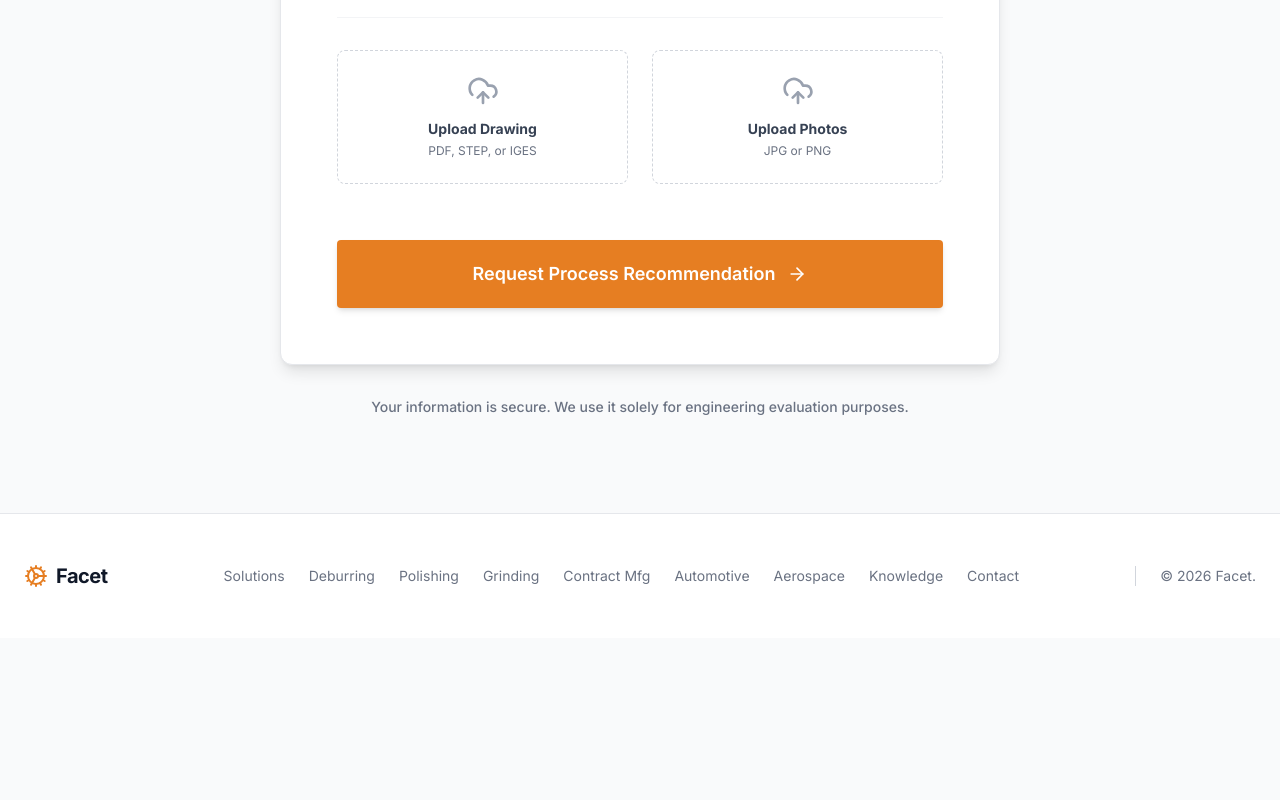
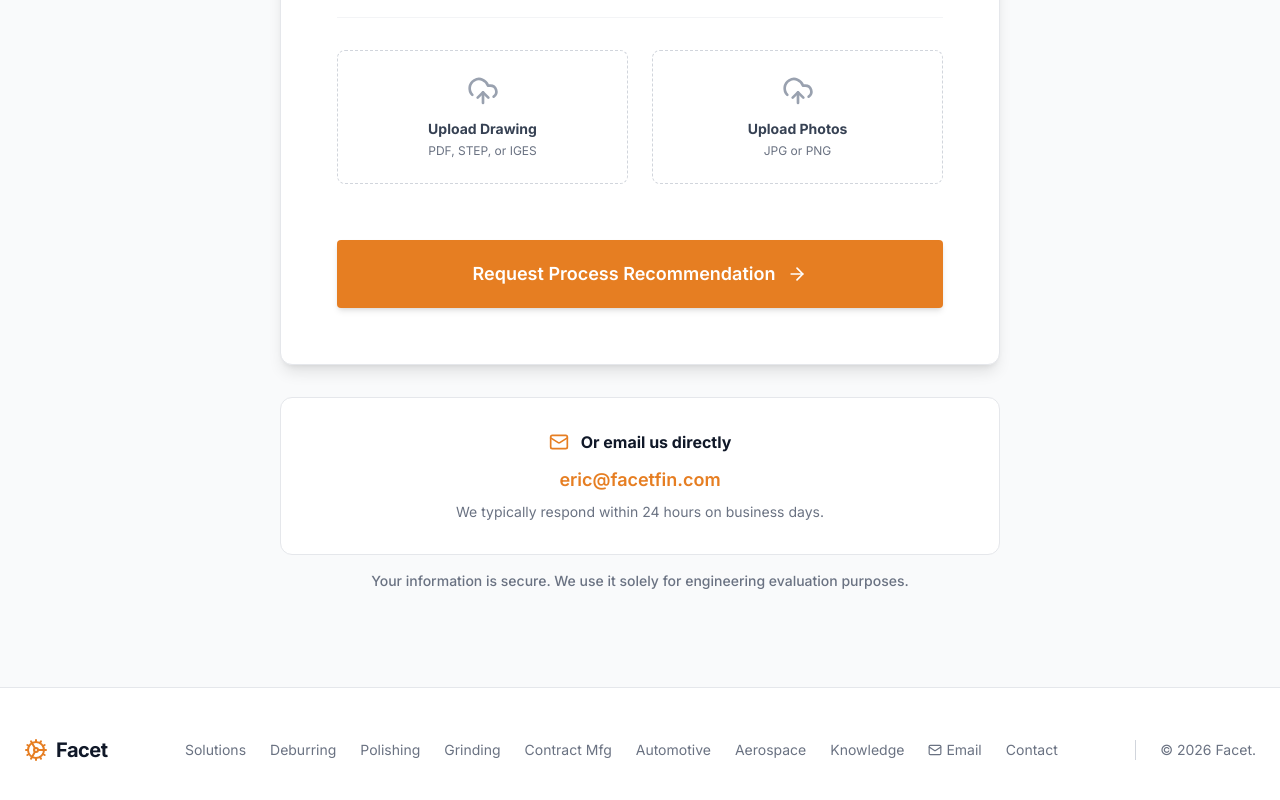
Before and after one commit to EricFTC/machine-solution, a React (Vite) app: page /contact in a window 1280 px wide. Shown: the part 1137-1937 px from the top of the page. Before the commit the page ends 1775 px from the top, so only its background shows below. Built offline with nearby package versions, Linux system fonts and the light colour scheme.

Commit message:
feat: update site URL to facetfin.com, add eric@facetfin.com contact

```diff
--- a/index.html
+++ b/index.html
@@ -1,20 +1,18 @@
-<!doctype html>
+<!DOCTYPE html>
 <html lang="en">
   <head>
     <meta charset="UTF-8" />
     <meta name="viewport" content="width=device-width, initial-scale=1.0" />
-
-    <!-- Primary Meta Tags -->
-    <title>Facet — Metal Surface Finishing | Deburring, Polishing & Grinding Services</title>
-    <meta name="description" content="Professional metal surface finishing services: deburring, polishing, grinding, and brush finishing. Process-first approach from sample testing to production. Engineering review within 24 hours." />
-    <meta name="keywords" content="metal deburring service, metal polishing service, metal grinding service, surface finishing China, brush finishing, mirror polishing, edge radiusing, metal finishing supplier" />
-    <link rel="canonical" href="https://animated-vacherin-dc0614.netlify.app/" />
+    <title>Facet — Metal Surface Finishing Services</title>
+    <meta name="description" content="Professional metal surface finishing: deburring, polishing, grinding, and brush finishing. Process-first approach from sample testing to production." />
+    <meta name="keywords" content="metal surface finishing, deburring, polishing, grinding, brush finishing, surface treatment, metal processing" />
+    <link rel="canonical" href="https://facetfin.com/" />
 
     <!-- Open Graph -->
     <meta property="og:title" content="Facet — Metal Surface Finishing Services" />
     <meta property="og:description" content="Professional metal surface finishing: deburring, polishing, grinding, and brush finishing. Process-first approach from sample testing to production." />
     <meta property="og:type" content="website" />
-    <meta property="og:url" content="https://animated-vacherin-dc0614.netlify.app/" />
+    <meta property="og:url" content="https://facetfin.com/" />
     <meta property="og:site_name" content="Facet" />
 
     <!-- Twitter Card -->
@@ -29,7 +27,8 @@
       "@type": "LocalBusiness",
       "name": "Facet",
       "description": "Professional metal surface finishing services including deburring, polishing, grinding, and brush finishing. Process-first approach from sample testing to production.",
-      "url": "https://animated-vacherin-dc0614.netlify.app",
+      "url": "https://facetfin.com",
+      "email": "eric@facetfin.com",
       "telephone": "+8615818314898",
       "address": {
         "@type": "PostalAddress",
@@ -44,9 +43,9 @@
     </script>
 
     <!-- Fonts -->
-    <link rel="preconnect" href="https://fonts.googleapis.com">
-    <link rel="preconnect" href="https://fonts.gstatic.com" crossorigin>
-    <link href="https://fonts.googleapis.com/css2?family=Inter:wght@300;400;500;600;700&display=swap" rel="stylesheet">
+    <link rel="preconnect" href="https://fonts.googleapis.com" />
+    <link rel="preconnect" href="https://fonts.gstatic.com" crossorigin />
+    <link href="https://fonts.googleapis.com/css2?family=Inter:wght@300;400;500;600;700&display=swap" rel="stylesheet" />
   </head>
   <body>
     <!-- Netlify form detection -->
--- a/src/components/SEO.tsx
+++ b/src/components/SEO.tsx
@@ -7,7 +7,7 @@ interface SEOProps {
   keywords?: string;
 }
 
-const SITE_URL = 'https://animated-vacherin-dc0614.netlify.app';
+const SITE_URL = 'https://facetfin.com';
 
 export default function SEO({ title, description, canonical, keywords }: SEOProps) {
   const fullTitle = `${title} | Facet — Metal Surface Finishing`;
--- a/src/layouts/MainLayout.tsx
+++ b/src/layouts/MainLayout.tsx
@@ -1,6 +1,6 @@
 import { useState } from 'react';
 import { Outlet, Link, useLocation } from "react-router-dom";
-import { Cog, ChevronDown } from "lucide-react";
+import { Cog, ChevronDown, Mail } from "lucide-react";
 import { cn } from "../lib/utils";
 
 const WhatsAppIcon = ({ className }: { className?: string }) => (
@@ -119,6 +119,7 @@ export default function MainLayout() {
             <Link to="/industries/automotive" className="hover:text-gray-900">Automotive</Link>
             <Link to="/industries/aerospace" className="hover:text-gray-900">Aerospace</Link>
             <Link to="/knowledge" className="hover:text-gray-900">Knowledge</Link>
+            <a href="mailto:eric@facetfin.com" className="hover:text-gray-900 flex items-center gap-1"><Mail className="w-3.5 h-3.5" />Email</a>
             <Link to="/contact" className="hover:text-gray-900">Contact</Link>
           </div>
           <p className="text-sm md:border-l md:border-gray-300 md:pl-6">&copy; {new Date().getFullYear()} Facet.</p>
--- a/src/pages/ContactPage.tsx
+++ b/src/pages/ContactPage.tsx
@@ -1,6 +1,6 @@
 import React, { useState } from 'react';
 import SEO from '../components/SEO';
-import { ArrowRight, UploadCloud } from 'lucide-react';
+import { ArrowRight, UploadCloud, Mail } from 'lucide-react';
 import { PrimaryButton } from '../components/ui/Buttons';
 
 export default function ContactPage() {
@@ -185,7 +185,16 @@ export default function ContactPage() {
           </form>
         </div>
 
-        <div className="mt-8 text-center text-sm font-medium text-gray-500">
+        <div className="mt-8 bg-white border border-gray-200 rounded-xl p-8 text-center">
+          <div className="flex items-center justify-center gap-3 mb-3">
+            <Mail className="w-5 h-5 text-accent-orange" />
+            <span className="font-bold text-gray-900">Or email us directly</span>
+          </div>
+          <a href="mailto:eric@facetfin.com" className="text-accent-orange hover:underline text-lg font-semibold">eric@facetfin.com</a>
+          <p className="text-gray-500 text-sm mt-2">We typically respond within 24 hours on business days.</p>
+        </div>
+
+        <div className="mt-4 text-center text-sm font-medium text-gray-500">
           Your information is secure. We use it solely for engineering evaluation purposes.
         </div>
       </div>
```
Also changed, not shown: 1 other file (tests, documents, lock files or other folders).
